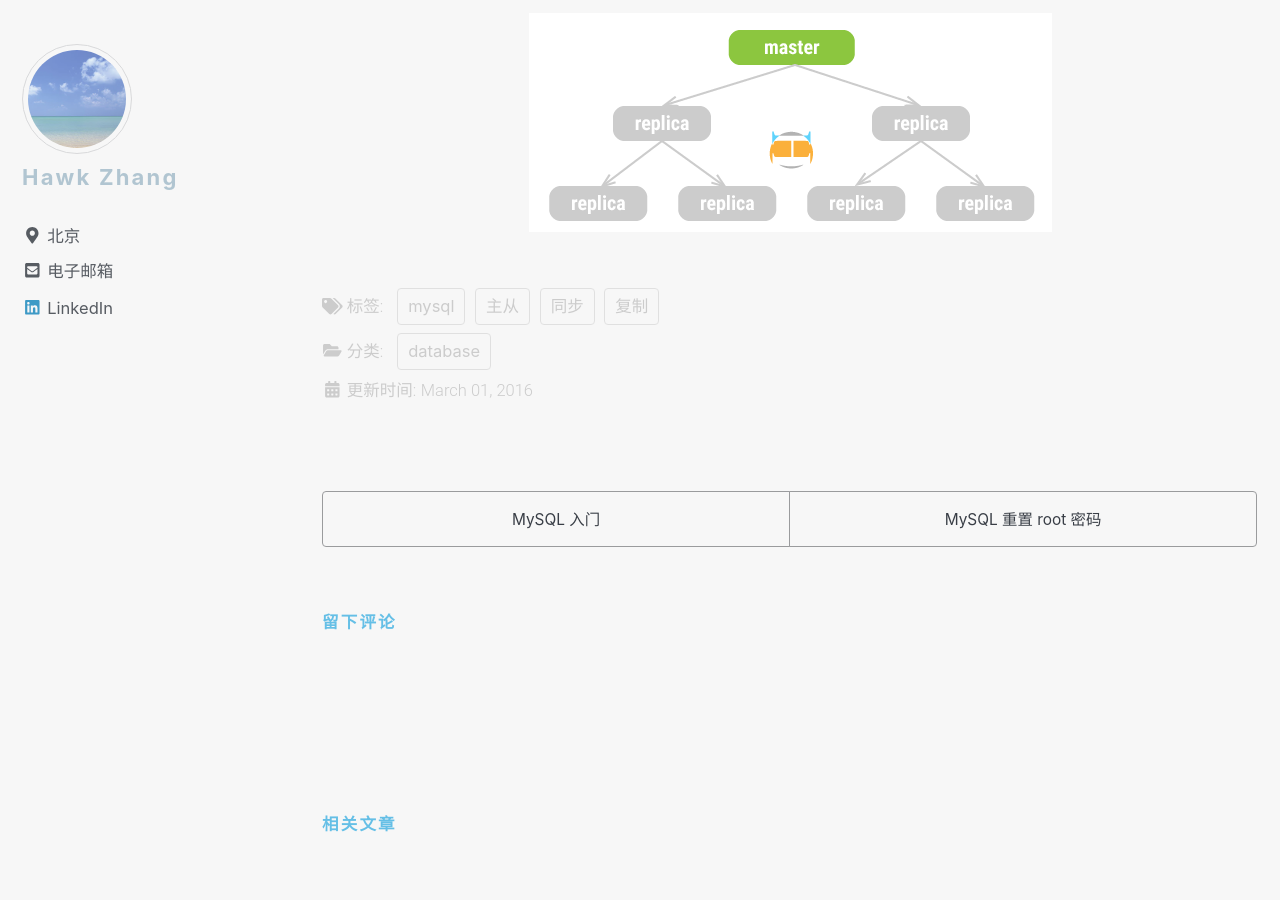
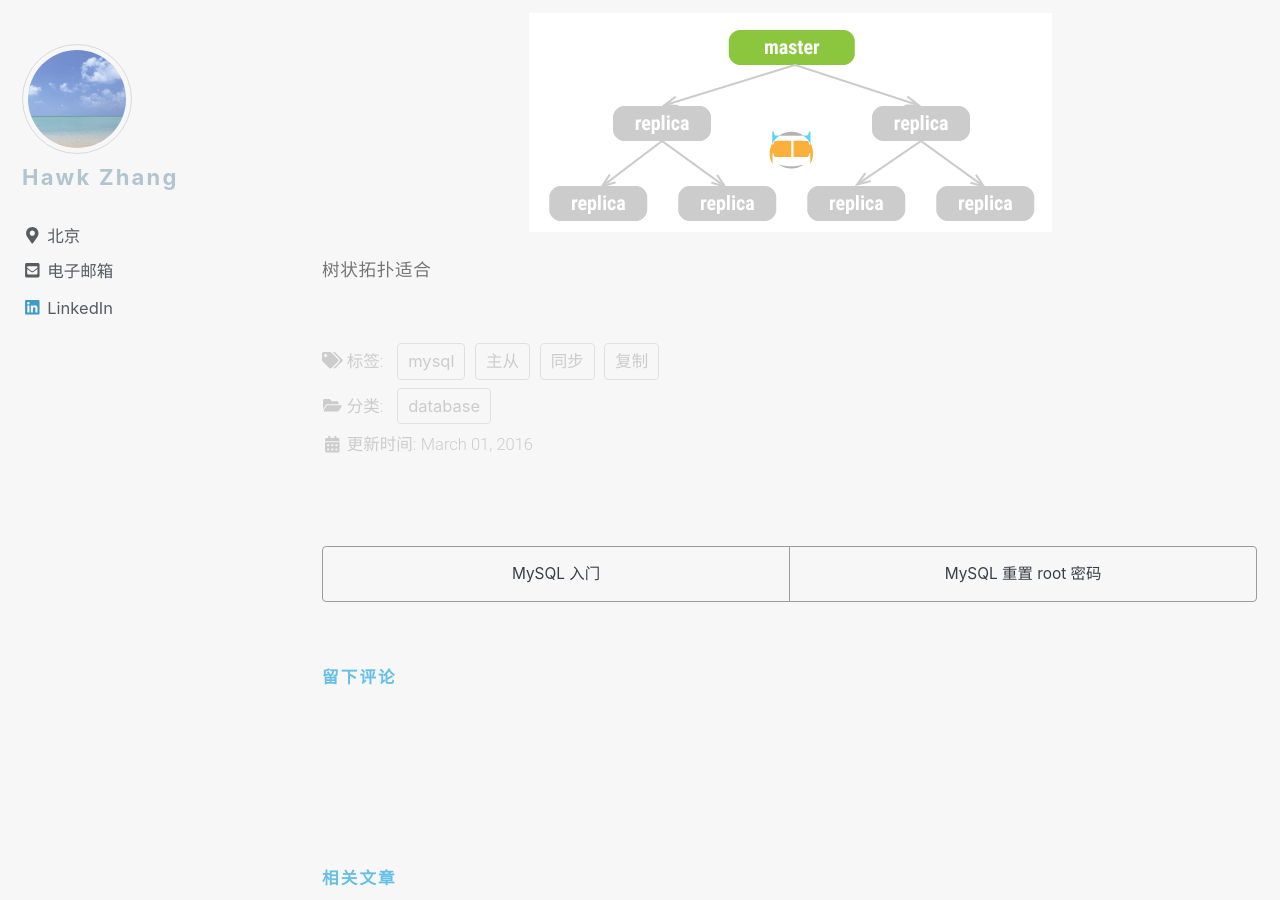
Before and after one commit to narru888/linotes_note, a Jekyll site: the page built from _posts/mysql/2016-03-01-master.slave.md, in a window 1280 px wide and 900 px high, scrolled down 36674 px. Built offline with Jekyll 4.4.1, drawn with Linux system fonts in a browser that asks for light colours; nearby versions of some CDN libraries; a script that is not in the unit is left out; comment, search, counter and statistics services are not loaded.

Commit message:
update on 2018-08-13 19:50:01 CST

```diff
--- a/_posts/mysql/2016-03-01-master.slave.md
+++ b/_posts/mysql/2016-03-01-master.slave.md
@@ -1135,3 +1135,5 @@ storage_engine=blackhole
 ### 树状拓扑
 
 ![image-center](/assets/images/mysql.topo.tree.png){: .align-center}
+
+树状拓扑适合
```
